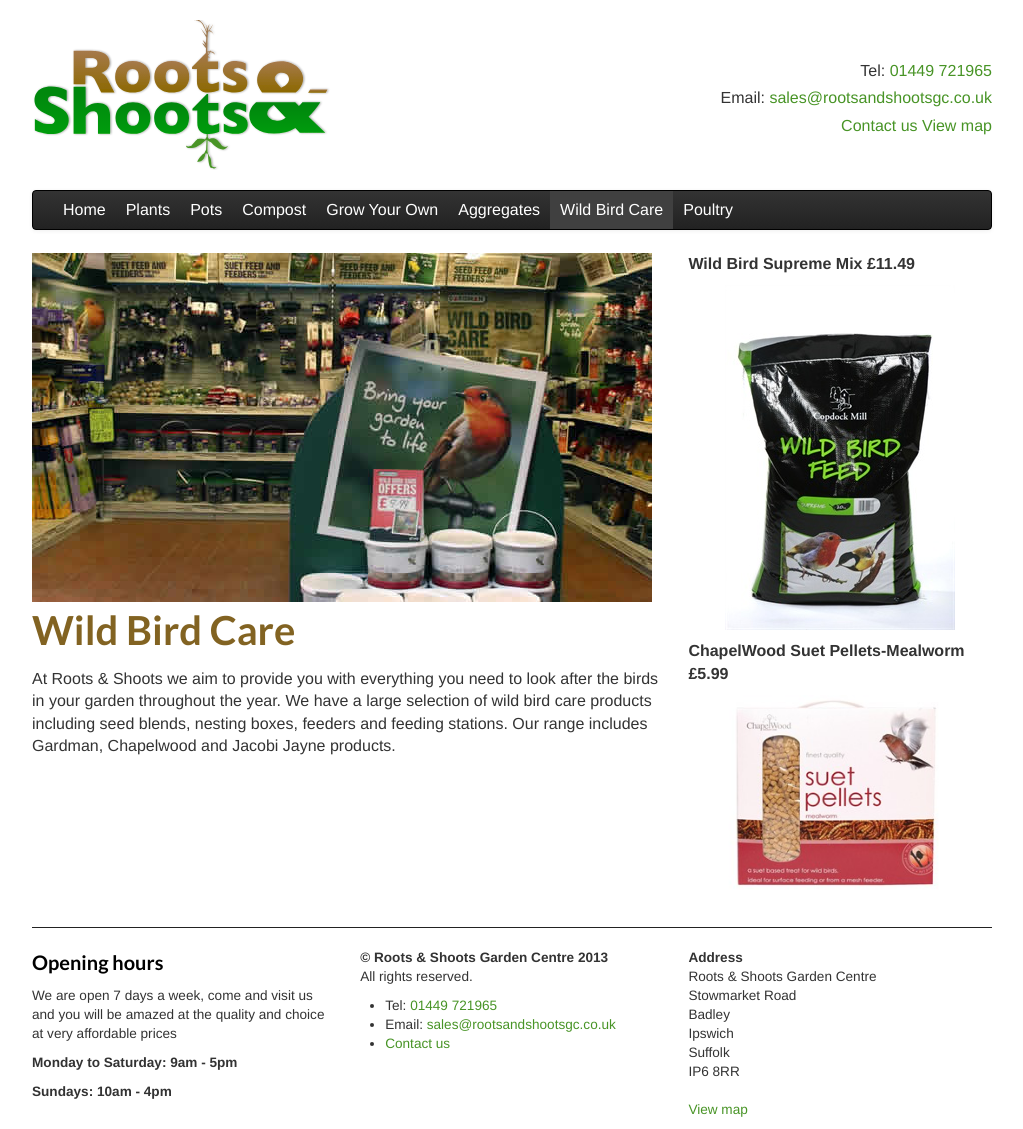
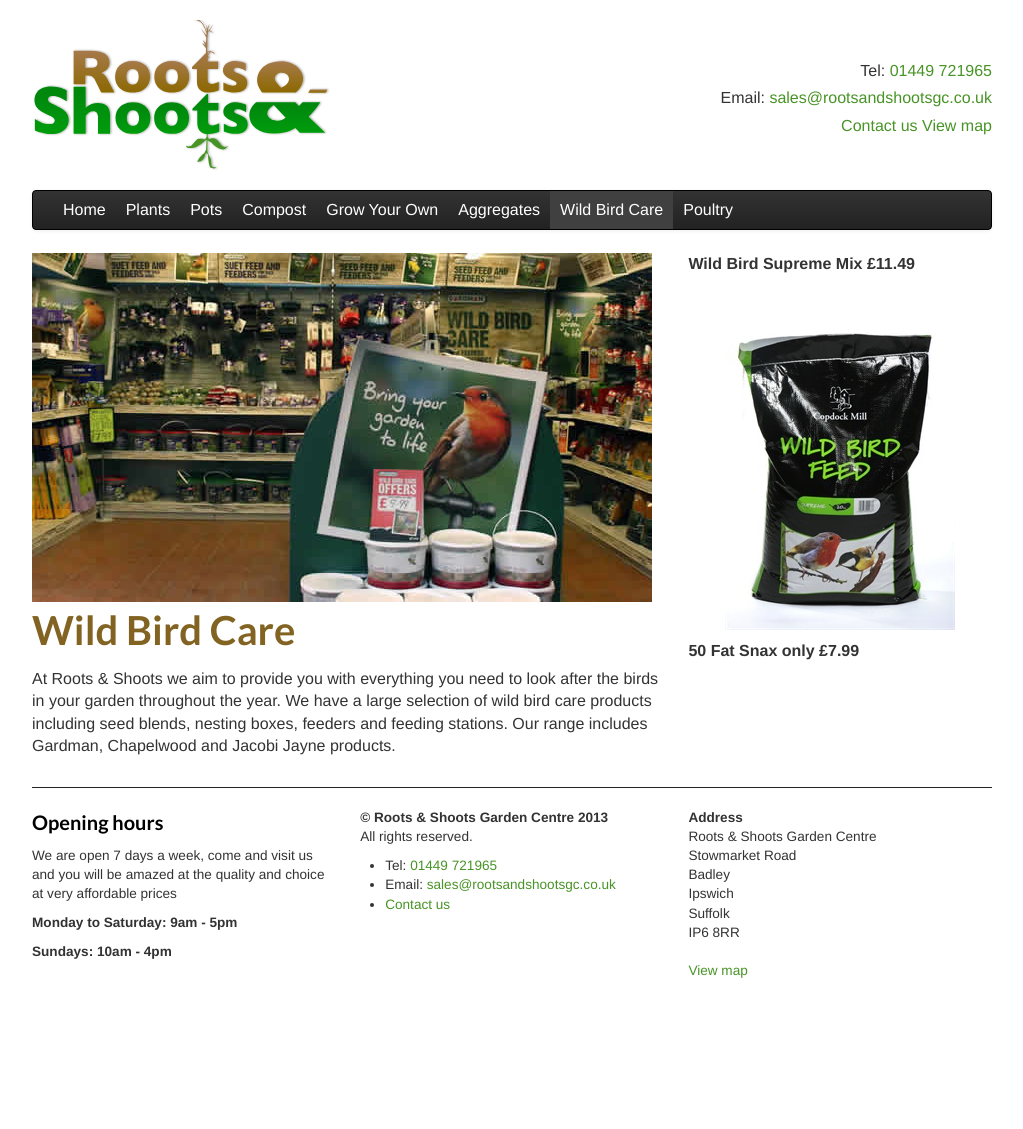
Before and after one commit to RootsShoots/site, a Jekyll site: the page built from wild-bird-care.md, in a window 1280 px wide. Shown: the whole page, without its empty margins (128-1151 px from the left). Built offline with Jekyll 4.4.1, drawn with Linux system fonts in a browser that asks for light colours; nearby versions of some CDN libraries; after the commit the page ends 990 px from its top, so only the background shows below that.

Commit message:
wild birds

```diff
--- a/wild-bird-care.md
+++ b/wild-bird-care.md
@@ -5,8 +5,7 @@
 features:
   - title: Wild Bird Supreme Mix £11.49
     img: mix.jpeg
-  - title: ChapelWood Suet Pellets-Mealworm £5.99
-    img: suet-pellets.jpg
+  - title: 50 Fat Snax only £7.99
 ---
 
 # Wild Bird Care
```
